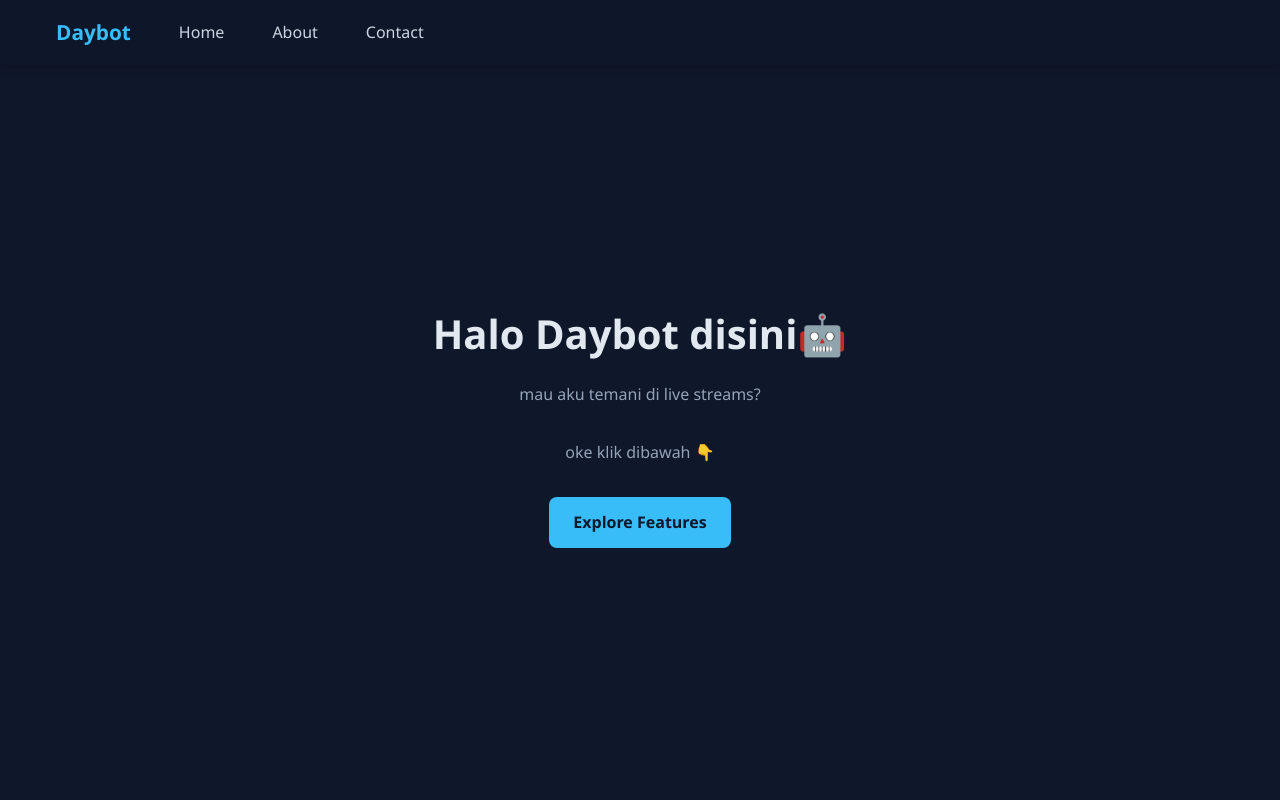
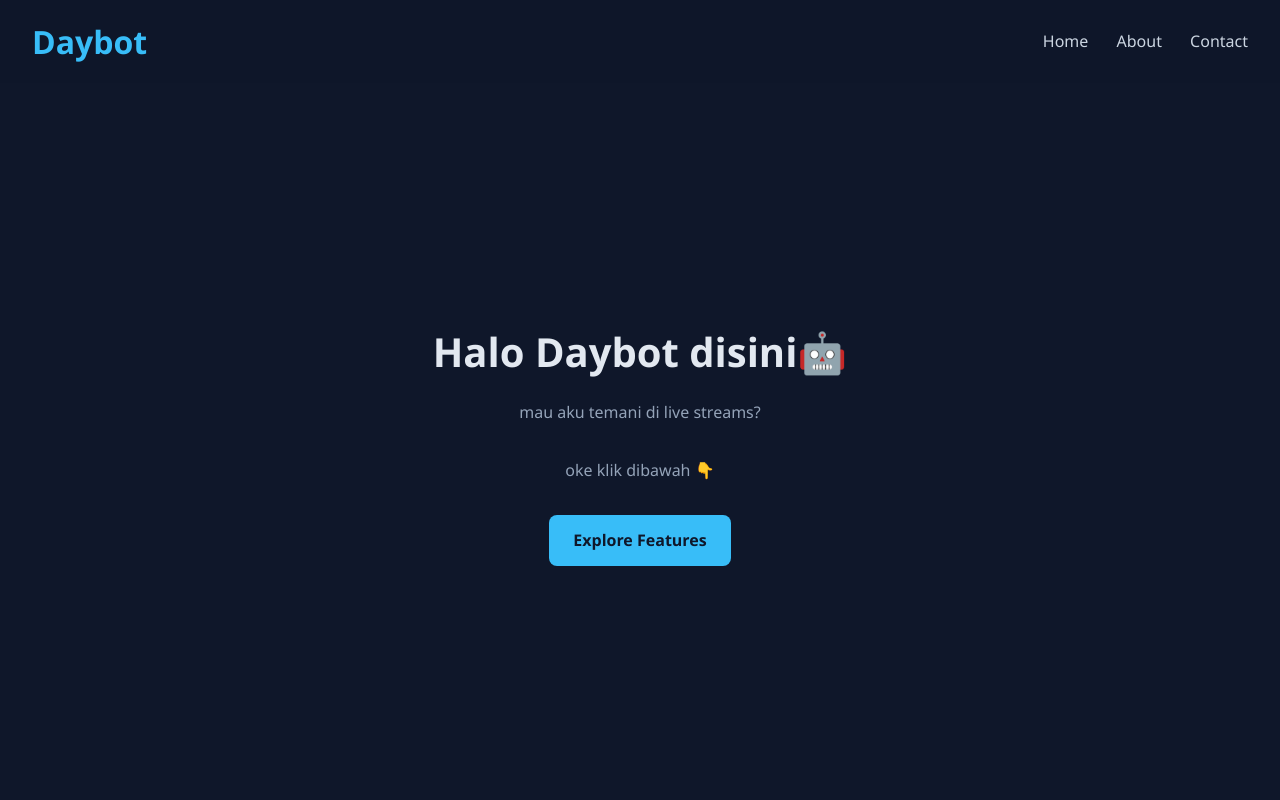
Before and after one commit to Alwyboy/Website-Daybot, a plain HTML site: page index.html in a window 1280 px wide. Shown: the top 800 px of the page. Drawn offline with Linux system fonts and the light colour scheme.

Commit message:
Update index.html

```diff
--- a/index.html
+++ b/index.html
@@ -24,14 +24,14 @@
 </head>
 <body>
 
-<header class="site-header">
-  <nav class="site-nav">
-    <a href="index.html" class="logo">Daybot</a>
-    <a href="index.html">Home</a>
-    <a href="about.html">About</a>
-    <a href="contact.html">Contact</a>
-  </nav>
-</header>
+<header>
+    <h1>Daybot</h1>
+    <nav>
+      <a href="index.html">Home</a>
+      <a href="about.html">About</a>
+      <a href="contact.html">Contact</a>
+    </nav>
+  </header>
 
 <style>
 /* Header style */
```
